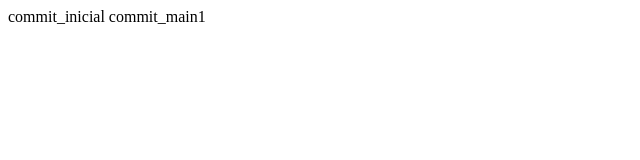
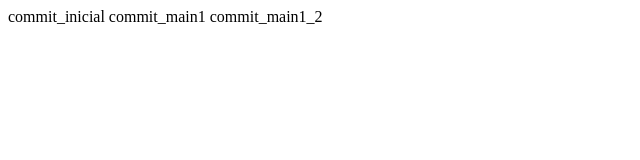
Before and after one commit to bcarballa/CD, a plain HTML site: page index.html in a window 1280 px wide. Shown: the whole page, without its empty margins (0-640 px from the left). Drawn offline with Linux system fonts and the light colour scheme.

Commit message:
commit_main2

```diff
--- a/index.html
+++ b/index.html
@@ -9,5 +9,6 @@
 <body>
     commit_inicial
     commit_main1
+    commit_main1_2
 </body>
 </html>
```
